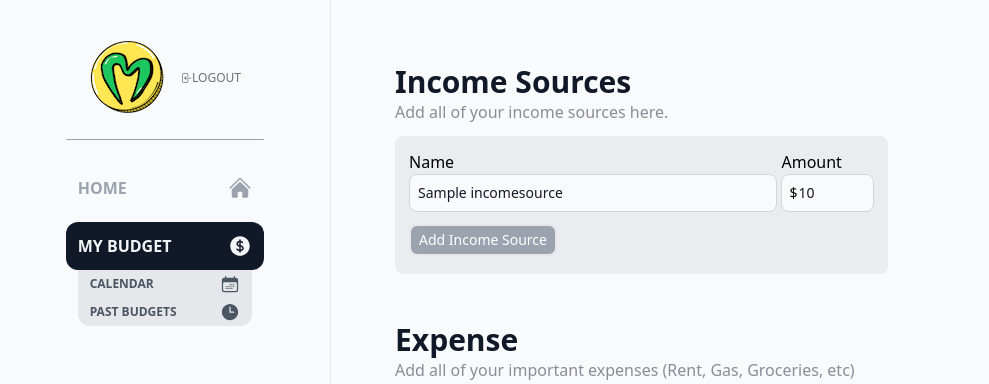
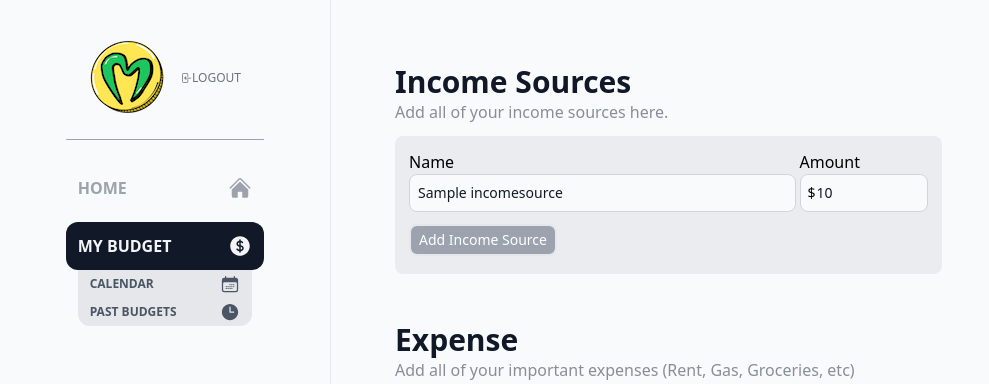
Before and after one commit to lexman02/mulaflow, a Django app: template budget/templates/manage_budget.html in a window 1280 px wide. Shown: the top 384 px of the page, without its empty margins (0-989 px from the left). Run offline with Django 4.2, Linux system fonts and the light colour scheme; tables that the repository leaves empty hold one stand-in row (values such as "Sample post"); the template is opened without the code that fills it: values that come from a table or form of the project are taken from there, most other values are stand-ins (such as "Sample title", 1, 10 or a date in 2020); style sheets or scripts are compiled from the project's sources; some libraries are stand-ins or nearby versions.

Commit message:
fix form widths

```diff
--- a/budget/templates/manage_budget.html
+++ b/budget/templates/manage_budget.html
@@ -9,14 +9,14 @@
             <div>
                 <h2 class="text-gray-900 font-bold text-3xl">Income Sources</h2>
                 <p class="text-gray-500/80 font-medium mb-3">Add all of your income sources here.</p>
-                <div class="bg-gray-200/70 p-3.5 rounded-lg w-3/5">
+                <div class="bg-gray-200/70 p-3.5 rounded-lg w-2/3">
                     <template x-for="(incomeSource, index) in incomeSources" :key="index">
                         <div class="flex space-x-1 mb-2" x-data="{ nameField: 'income_source_name_' + index, amountField: 'income_source_amount_' + index }">
-                            <div class="flex flex-col w-4/5">
+                            <div class="flex flex-col w-3/4">
                                 <label :for="nameField">Name</label>
                                 {% render_field income_source_form.name class+="bg-gray-50 border border-gray-300 text-gray-900 sm:text-sm rounded-lg focus:ring-green-500 focus:border-green-500 p-2" placeholder="Work" autocomplete="off" ::name="nameField" ::id="nameField" x-model="incomeSource.name" %}
                             </div>
-                            <div class="flex flex-col w-1/5">
+                            <div class="flex flex-col w-1/4">
                                 <label :for="amountField">Amount</label>
                                 <div class="flex items-center space-x-1.5">
                                     <div class="flex items-center relative">
```
